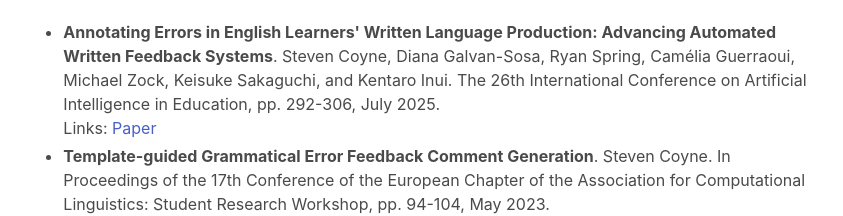
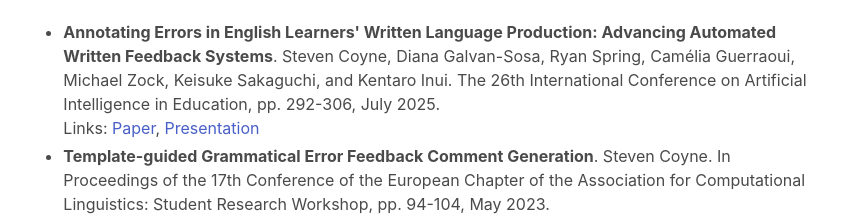
Before and after one commit to coynestevencharles/coynestevencharles.github.io, a plain HTML site: page index.html in a window 1280 px wide. Shown: the part 1662-1878 px from the top of the page, without its empty margins (262-1105 px from the left). Drawn offline with nearby package versions, Linux system fonts and the light colour scheme.

Commit message:
add AIED slides

```diff
--- a/index.html
+++ b/index.html
@@ -199,7 +199,9 @@
                       and Kentaro Inui. The 26th International Conference on Artificial Intelligence
                       in Education, pp. 292-306, July 2025.
                       <br>Links: <a href="https://doi.org/10.1007/978-3-031-98459-4_21" target="_blank"
-                        rel="noopener">Paper</a>
+                        rel="noopener">Paper</a>, <a
+                        href="https://coynestevencharles.github.io/files/AIED_2025/AIED_Slides.pdf" target="_blank"
+                        rel="noopener">Presentation</a>
                     </p>
                   </li>
                   <li>
```
Also changed, not shown: 1 other file.
